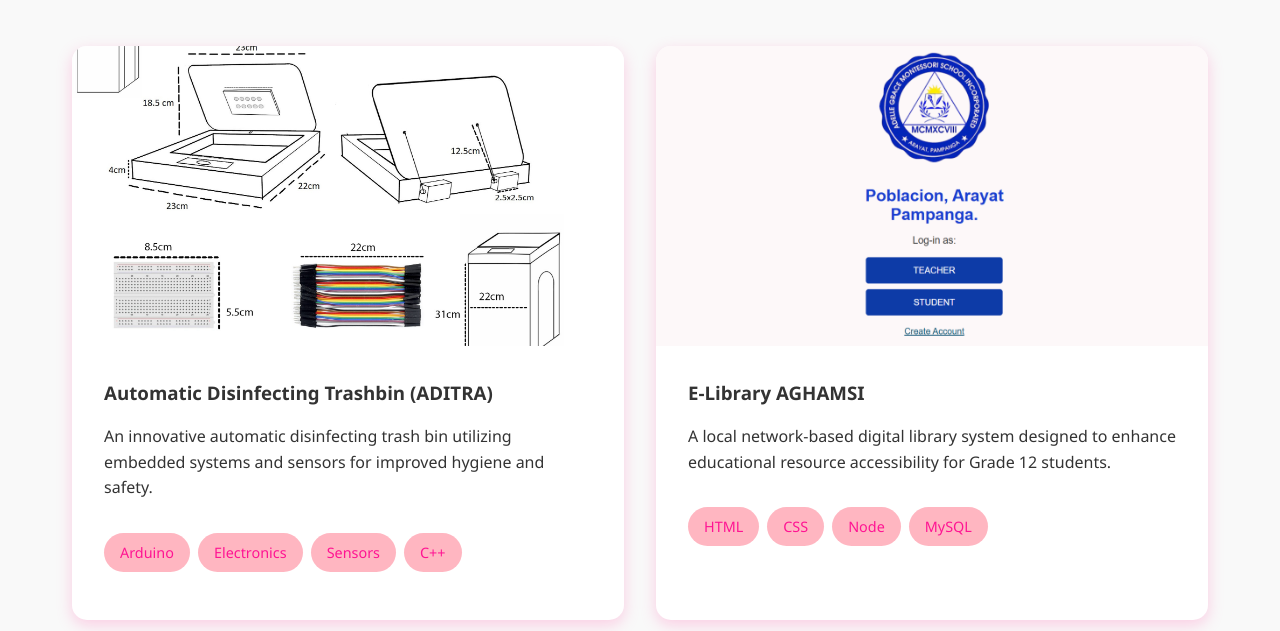
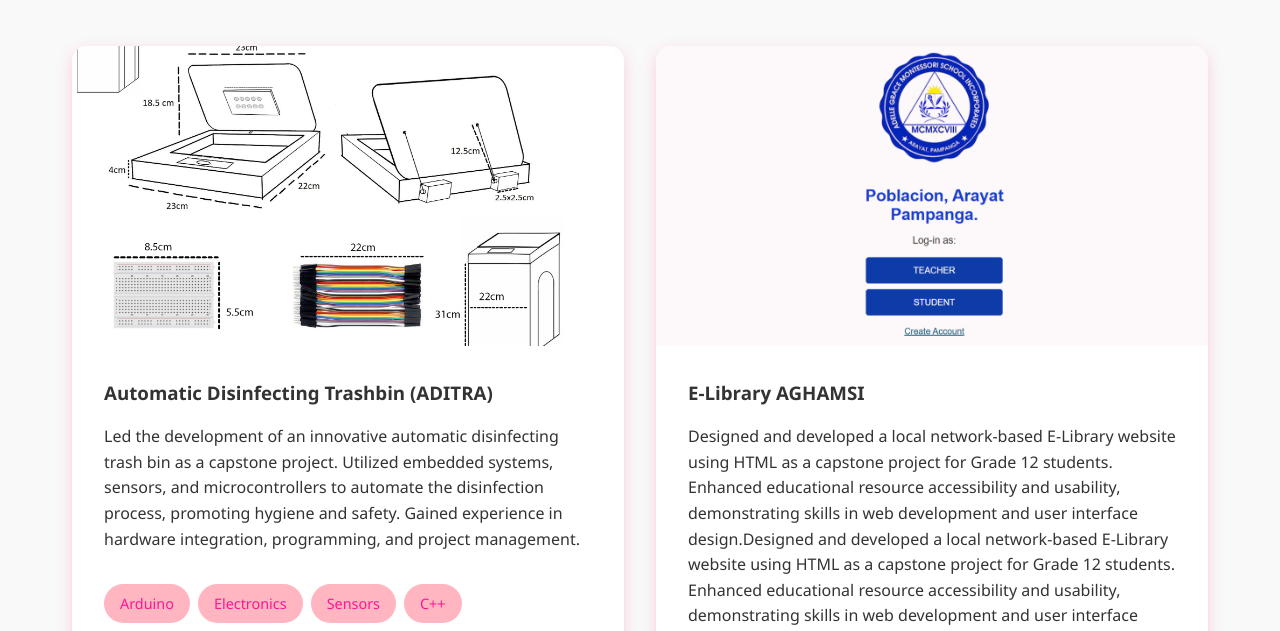
Before and after one commit to CodebyGoose/CodebyGoose.github.io, a plain HTML site: page projects.html in a window 1280 px wide. Shown: the part 169-800 px from the top of the page. Drawn offline with Linux system fonts and the light colour scheme.

Commit message:
Add files via upload

```diff
--- a/projects.html
+++ b/projects.html
@@ -30,7 +30,8 @@
                 </div>
                 <div class="project-content">
                     <h3>Automatic Disinfecting Trashbin (ADITRA)</h3>
-                    <p>An innovative automatic disinfecting trash bin utilizing embedded systems and sensors for improved hygiene and safety.</p>
+                    <p>Led the development of an innovative automatic disinfecting trash bin as a capstone project. Utilized embedded systems, sensors, and microcontrollers to automate the disinfection process, promoting hygiene and safety.
+                     Gained experience in hardware integration, programming, and project management.</p>
                     <div class="project-tech">
                         <span>Arduino</span>
                         <span>Electronics</span>
@@ -46,7 +47,8 @@
                 </div>
                 <div class="project-content">
                     <h3>E-Library AGHAMSI</h3>
-                    <p>A local network-based digital library system designed to enhance educational resource accessibility for Grade 12 students.</p>
+                    <p>Designed and developed a local network-based E-Library website using HTML as a capstone project for Grade 12 students. Enhanced educational resource accessibility and usability, demonstrating skills in web development and user interface design.Designed and developed a local network-based E-Library website using HTML as a capstone project for Grade 12 students. Enhanced educational resource accessibility and usability,
+                     demonstrating skills in web development and user interface design.</p>
                     <div class="project-tech">
                         <span>HTML</span>
                         <span>CSS</span>
```
Also changed, not shown: about.html (+2 -4 lines).
